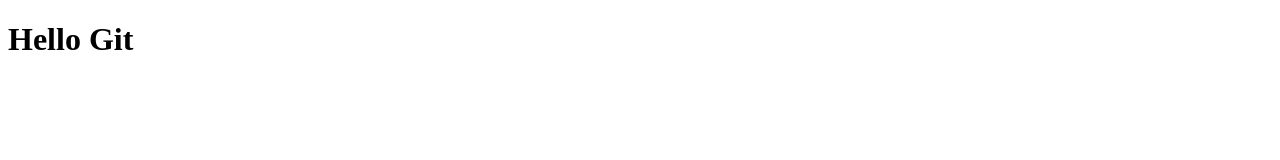
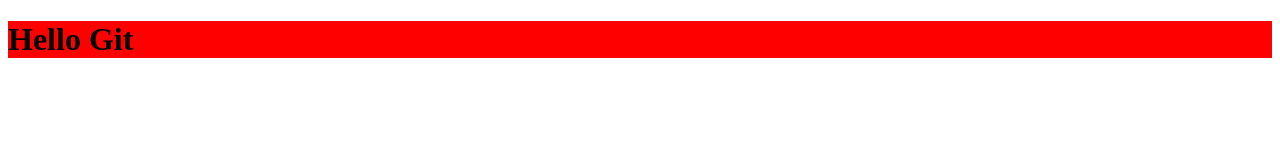
Before and after one commit to ismabazoff/git-test, a plain HTML site: page index.html in a window 1280 px wide. Drawn offline with Linux system fonts and the light colour scheme.

Commit message:
add style.css

```diff
--- a/index.html
+++ b/index.html
@@ -4,6 +4,7 @@
         <meta charset="UTF-8" />
         <meta http-equiv="X-UA-Compatible" content="IE=edge" />
         <meta name="viewport" content="width=device-width, initial-scale=1.0" />
+        <link rel="stylesheet" href="style.css" />
         <title>Git</title>
     </head>
     <body>
--- /dev/null
+++ b/style.css
@@ -0,0 +1,3 @@
+h1 {
+    background-color: red;
+}
```
